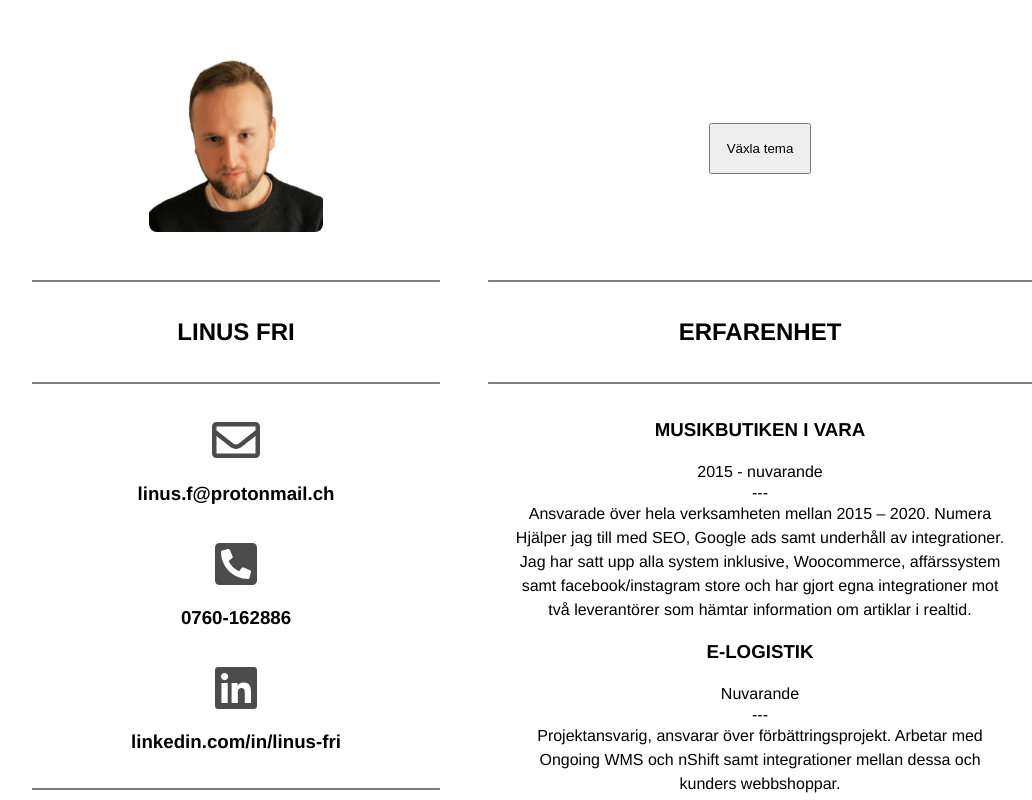
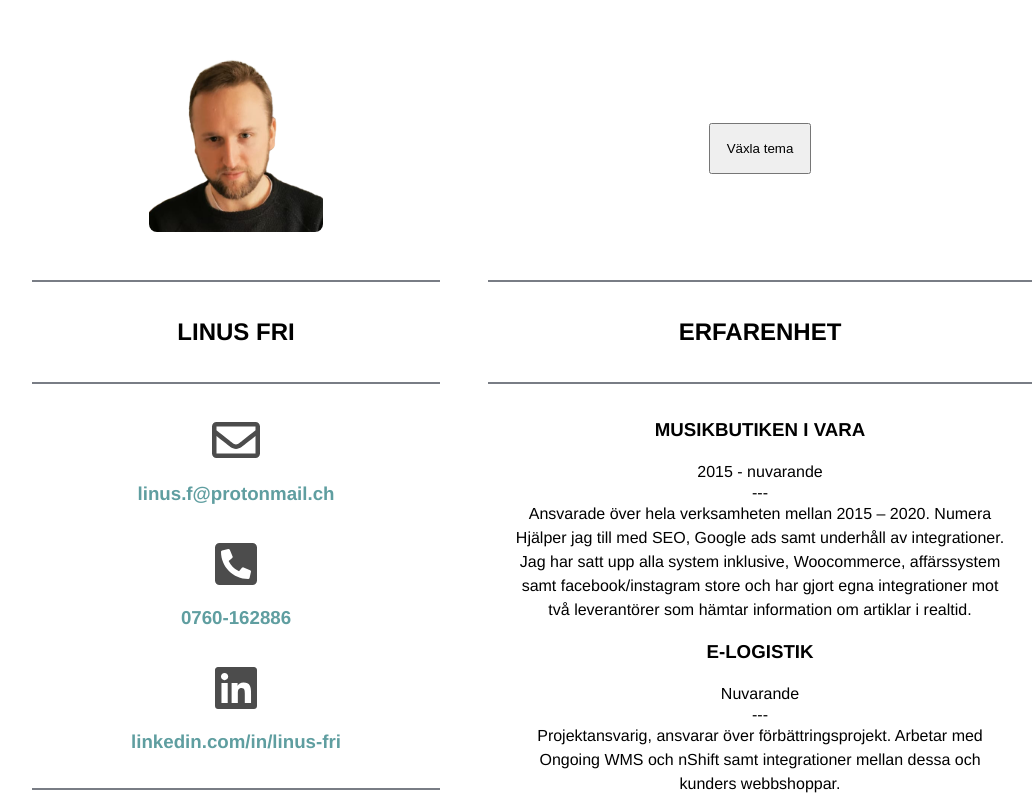
Before and after one commit to linusfri/CurriculumVitae, a website built with webpack: page index.html in a window 1280 px wide. Shown: the top 800 px of the page, without its empty margins (108-1140 px from the left). Built offline with nearby package versions, Linux system fonts and the light colour scheme.

Commit message:
added links

```diff
--- a/index.html
+++ b/index.html
@@ -20,12 +20,12 @@
             <hr>
             <h1>LINUS FRI</h1>
             <hr>
-            <i id="icon" class="far fa-envelope fa-3x"></i>
-            <h3>linus.f@protonmail.ch</h3>
-            <i id="icon" class="fas fa-phone-square-alt fa-3x"></i>
-            <h3>0760-162886</h3>
-            <i id="icon" class="fab fa-linkedin fa-3x"></i>
-            <h3>linkedin.com/in/linus-fri</h3>
+            <a href="mailto:linus.f@protonmail.ch"><i id="icon" class="far fa-envelope fa-3x"></i></a>
+            <a href="mailto:linus.f@protonmail.ch"><h3>linus.f@protonmail.ch</h3></a>
+            <a href="tel:0760-162886"><i id="icon" class="fas fa-phone-square-alt fa-3x"></i></a>
+            <a href="tel:0760-162886"><h3>0760-162886</h3></a>
+            <a href="https://linkedin.com/in/linus-fri"><i id="icon" class="fab fa-linkedin fa-3x"></i></a>
+            <a href="linkedin.com/in/linus-fri"><h3>linkedin.com/in/linus-fri</h3></a>
             <hr>
             <h3>MÅL</h3>
             ---
--- a/src/sass/styles.scss
+++ b/src/sass/styles.scss
@@ -49,6 +49,11 @@ p {
     text-align: center;
     line-height: 1.5;
     padding: 0 1.5rem 0 1.5rem;
+}
+
+a {
+    text-decoration: none;
+    color: cadetblue;
 }
 
 h1,
```
Also changed, not shown: dist/bundle.css.
